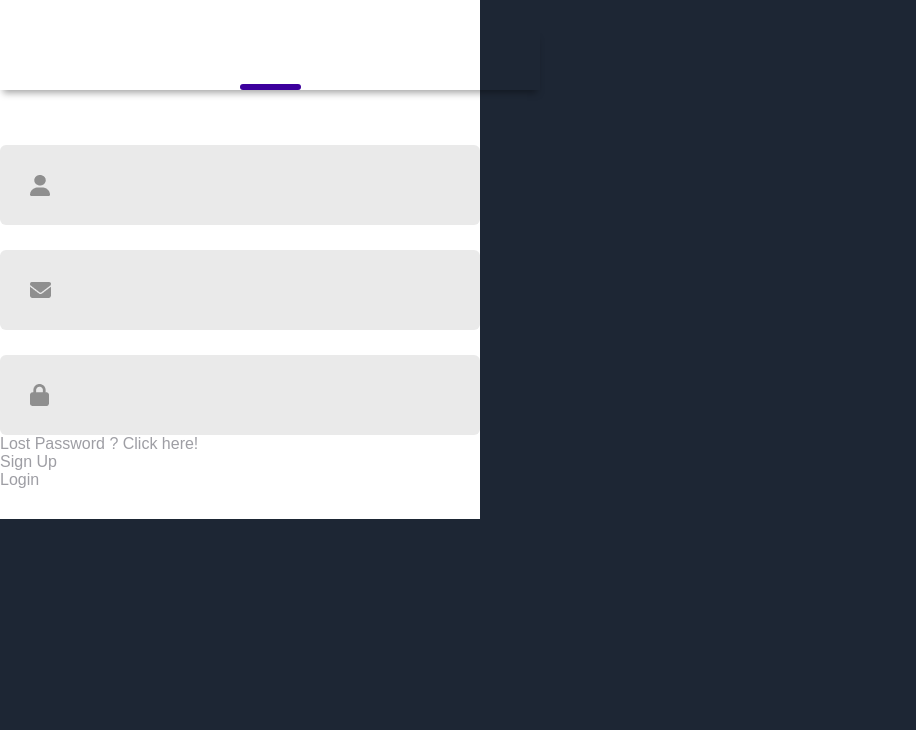
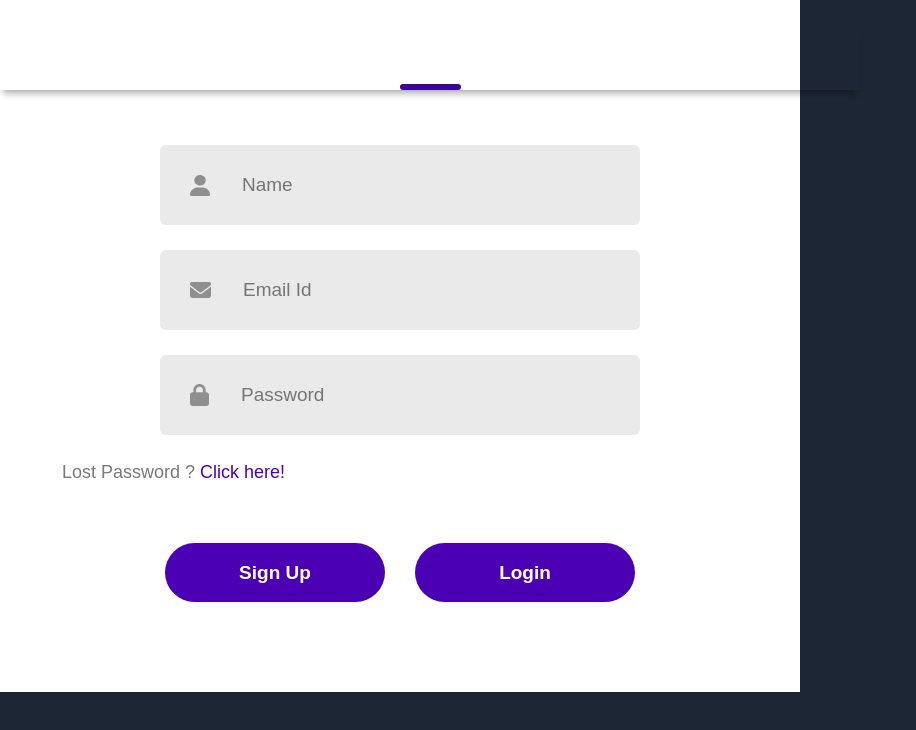
Before and after one commit to Shudhanshuarya09/Placement-Cell-App, a React (Vite) app: page / in a window 1280 px wide. Shown: the top 730 px of the page, without its empty margins (0-916 px from the left). Built offline with nearby package versions, Linux system fonts and the light colour scheme.

Commit message:
css part complete

```diff
--- a/src/components/loginSignup/LoginSignup.css
+++ b/src/components/loginSignup/LoginSignup.css
@@ -5,6 +5,7 @@
   margin-top: 00px;
   background: #fff;
   padding-bottom: 30px;
+  width: 800px;
 }
 .header{
   display: flex;
@@ -53,3 +54,32 @@
   color: #797979;
   font-size: 19px;
  }
+ .forgot-password{
+  padding-left: 62px;
+  margin-top: 27px;
+  color: #797979;
+  font-size: 18px;
+ }
+ .forgot-password span{
+  color: #4c00b4;
+  cursor: pointer;
+ }
+ .submit-container{
+   display: flex;
+   gap: 30px;
+   margin: 60px auto;
+ }
+ .submit{
+  display: flex;
+  justify-content: center;
+  align-items: center;
+  width: 220px;
+  height: 59px;
+  color: #fff;
+  background: #4c00b4;
+  border-radius: 50px;
+  font-size: 19px;
+  font-weight: 700;
+  cursor: pointer;
+
+ }
--- a/src/components/loginSignup/LoginSignup.jsx
+++ b/src/components/loginSignup/LoginSignup.jsx
@@ -15,17 +15,17 @@ const LoginSignup = () => {
       <div className="inputs">
         <div className="input">
           <img src={user_icon} alt="" />
-          <input type="text" />
+          <input type="text" placeholder="Name"/>
         </div>
 
         <div className="input">
           <img src={email_icon} alt="" />
-          <input type="email" />
+          <input type="email" placeholder="Email Id"/>
         </div>
 
         <div className="input">
           <img src={password_icon} alt="" />
-          <input type="password" />
+          <input type="password" placeholder="Password"/>
         </div>
       </div>
 <div className="forgot-password">Lost Password ? <span>Click here!</span></div>
```
